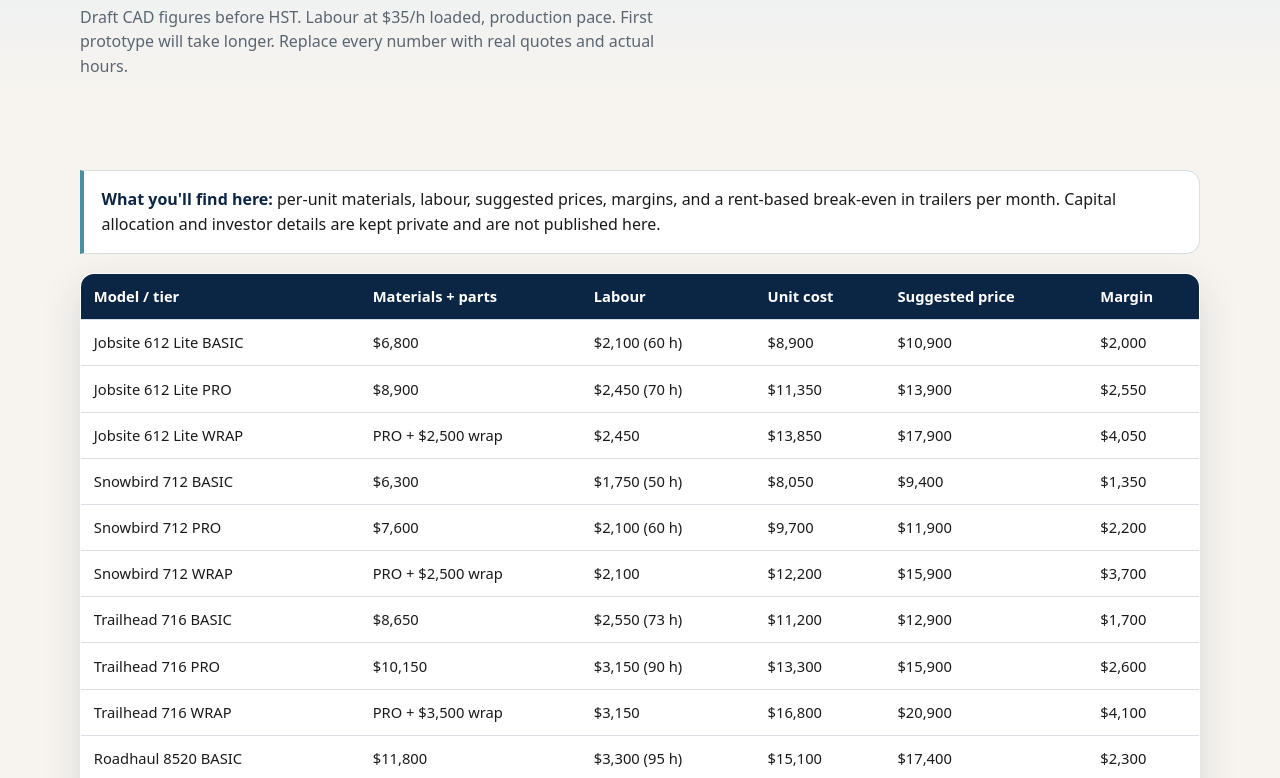
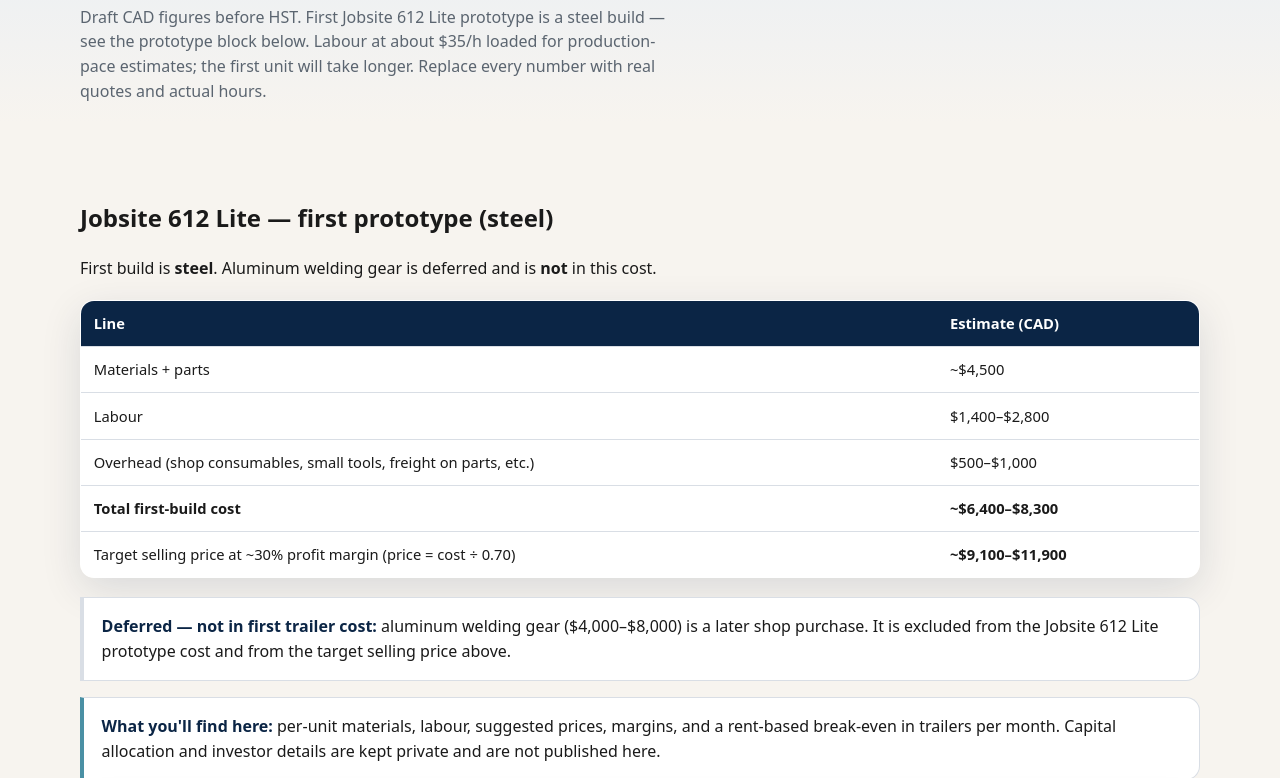
Before and after one commit to strouddustinn-bot/haulerback-trailers, a plain HTML site: page pricing.html in a window 1280 px wide. Shown: the part 182-960 px from the top of the page. Drawn offline with Linux system fonts and the light colour scheme.

Commit message:
Update Jobsite 612 Lite steel prototype costs; retarget project site to github.io

```diff
--- a/pricing.html
+++ b/pricing.html
@@ -6,7 +6,7 @@
   <title>Pricing & break-even · Haul 'Er Back Trailers</title>
   <meta name="description" content="Draft unit costs, prices, margins, and rent-based break-even for Haul 'Er Back Trailers." />
   <link rel="stylesheet" href="css/site.css" />
-  <link rel="canonical" href="https://haulerbacktrailers.dustinnstroud.com/" />
+  <link rel="canonical" href="https://strouddustinn-bot.github.io/haulerback-trailers/" />
 </head>
 <body>
 
@@ -29,16 +29,33 @@
 
     <div class="page-hero"><div class="wrap">
       <h1>Build cost, pricing &amp; break-even</h1>
-      <p>Draft CAD figures before HST. Labour at $35/h loaded, production pace. First prototype will take longer. Replace every number with real quotes and actual hours.</p>
+      <p>Draft CAD figures before HST. First Jobsite 612 Lite prototype is a steel build — see the prototype block below. Labour at about $35/h loaded for production-pace estimates; the first unit will take longer. Replace every number with real quotes and actual hours.</p>
     </div></div>
     <section><div class="wrap">
+
+      <h2>Jobsite 612 Lite — first prototype (steel)</h2>
+      <p>First build is <strong>steel</strong>. Aluminum welding gear is deferred and is <strong>not</strong> in this cost.</p>
+      <div class="table-wrap mt">
+        <table>
+          <thead><tr><th>Line</th><th>Estimate (CAD)</th></tr></thead>
+          <tbody>
+            <tr><td>Materials + parts</td><td>~$4,500</td></tr>
+            <tr><td>Labour</td><td>$1,400–$2,800</td></tr>
+            <tr><td>Overhead (shop consumables, small tools, freight on parts, etc.)</td><td>$500–$1,000</td></tr>
+            <tr><td><strong>Total first-build cost</strong></td><td><strong>~$6,400–$8,300</strong></td></tr>
+            <tr><td>Target selling price at ~30% profit margin (price = cost ÷ 0.70)</td><td><strong>~$9,100–$11,900</strong></td></tr>
+          </tbody>
+        </table>
+      </div>
+      <div class="callout mt"><strong>Deferred — not in first trailer cost:</strong> aluminum welding gear ($4,000–$8,000) is a later shop purchase. It is excluded from the Jobsite 612 Lite prototype cost and from the target selling price above.</div>
+
       <div class="callout info"><strong>What you'll find here:</strong> per-unit materials, labour, suggested prices, margins, and a rent-based break-even in trailers per month. Capital allocation and investor details are kept private and are not published here.</div>
 
       <div class="table-wrap mt">
         <table>
           <thead><tr><th>Model / tier</th><th>Materials + parts</th><th>Labour</th><th>Unit cost</th><th>Suggested price</th><th>Margin</th></tr></thead>
           <tbody>
-            <tr><td>Jobsite 612 Lite BASIC</td><td>$6,800</td><td>$2,100 (60 h)</td><td>$8,900</td><td>$10,900</td><td>$2,000</td></tr>
+            <tr><td>Jobsite 612 Lite BASIC (steel prototype / early production)</td><td>~$4,500</td><td>$1,400–$2,800</td><td>~$6,400–$8,300 <span class="muted">(incl. $500–$1,000 overhead)</span></td><td>~$9,100–$11,900</td><td>~30%</td></tr>
             <tr><td>Jobsite 612 Lite PRO</td><td>$8,900</td><td>$2,450 (70 h)</td><td>$11,350</td><td>$13,900</td><td>$2,550</td></tr>
             <tr><td>Jobsite 612 Lite WRAP</td><td>PRO + $2,500 wrap</td><td>$2,450</td><td>$13,850</td><td>$17,900</td><td>$4,050</td></tr>
             <tr><td>Snowbird 712 BASIC</td><td>$6,300</td><td>$1,750 (50 h)</td><td>$8,050</td><td>$9,400</td><td>$1,350</td></tr>
@@ -57,7 +74,7 @@
         </table>
       </div>
 
-      <p class="muted mt">Benchmarks (2026 Ontario dealer lists, approximate): new 7×16 tandem ramp-door ~$10,500–$12,500; 8.5×20 enclosed car haulers ~$15,500–$19,000; single-axle 6×10/6×12 cargo ~$6,500–$9,500. The Lite's price is carried by fitted interior and light weight. Profit sits in Pro and Wrap.</p>
+      <p class="muted mt">Benchmarks (2026 Ontario dealer lists, approximate): new 7×16 tandem ramp-door ~$10,500–$12,500; 8.5×20 enclosed car haulers ~$15,500–$19,000; single-axle 6×10/6×12 cargo ~$6,500–$9,500. The Lite's first-prototype target (~$9,100–$11,900) is set from steel build cost at ~30% margin. Pro and Wrap rows below are later production estimates. Aluminum welding gear is deferred.</p>
 
       <h2 class="mt">Rent-based break-even (trailers / month)</h2>
       <p class="muted">Fixed costs = rent + about $1,500/mo for insurance, utilities, phone, software and marketing (no owner salary). Blended margin assumed $2,500/unit early on (Lite mix ~50% Basic / 35% Pro / 15% Wrap).</p>
```
Also changed, not shown: business-plan.html (+8 -3 lines), index.html (+2 -2 lines), 1 other file.
